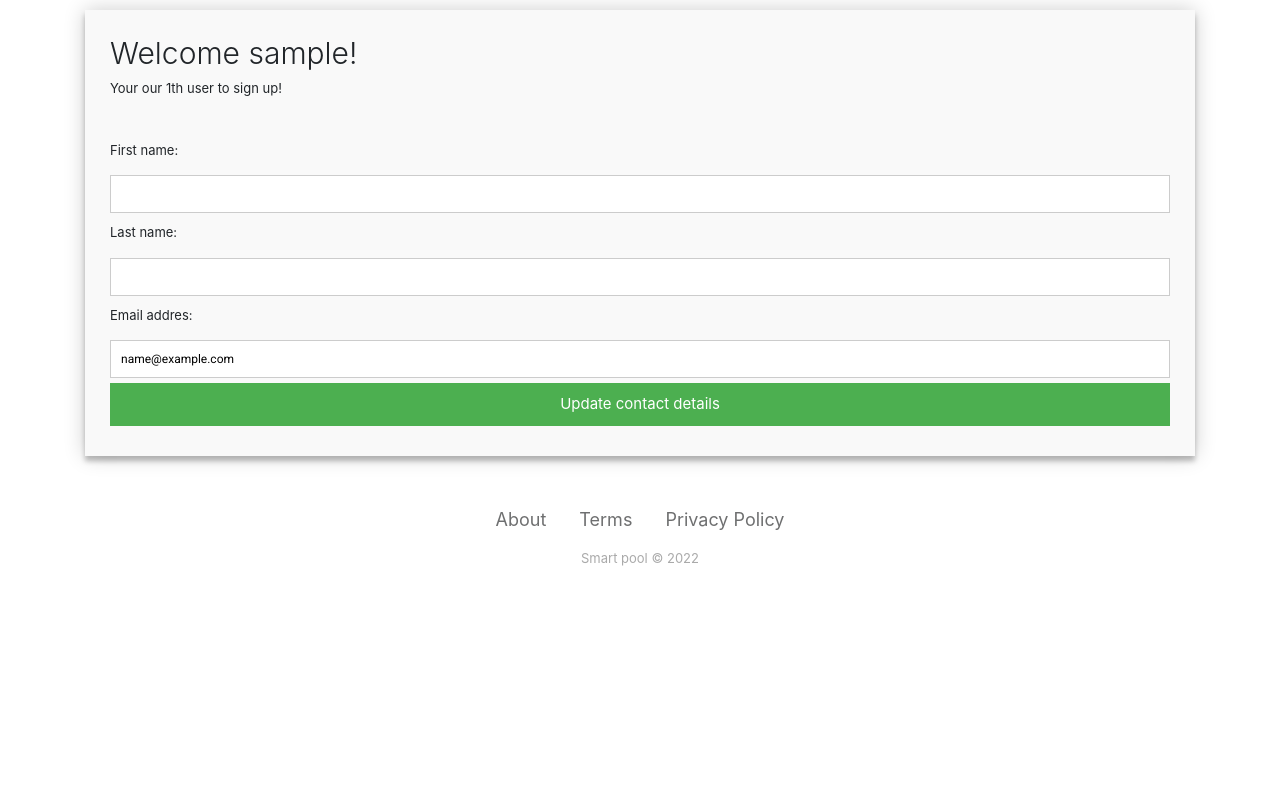
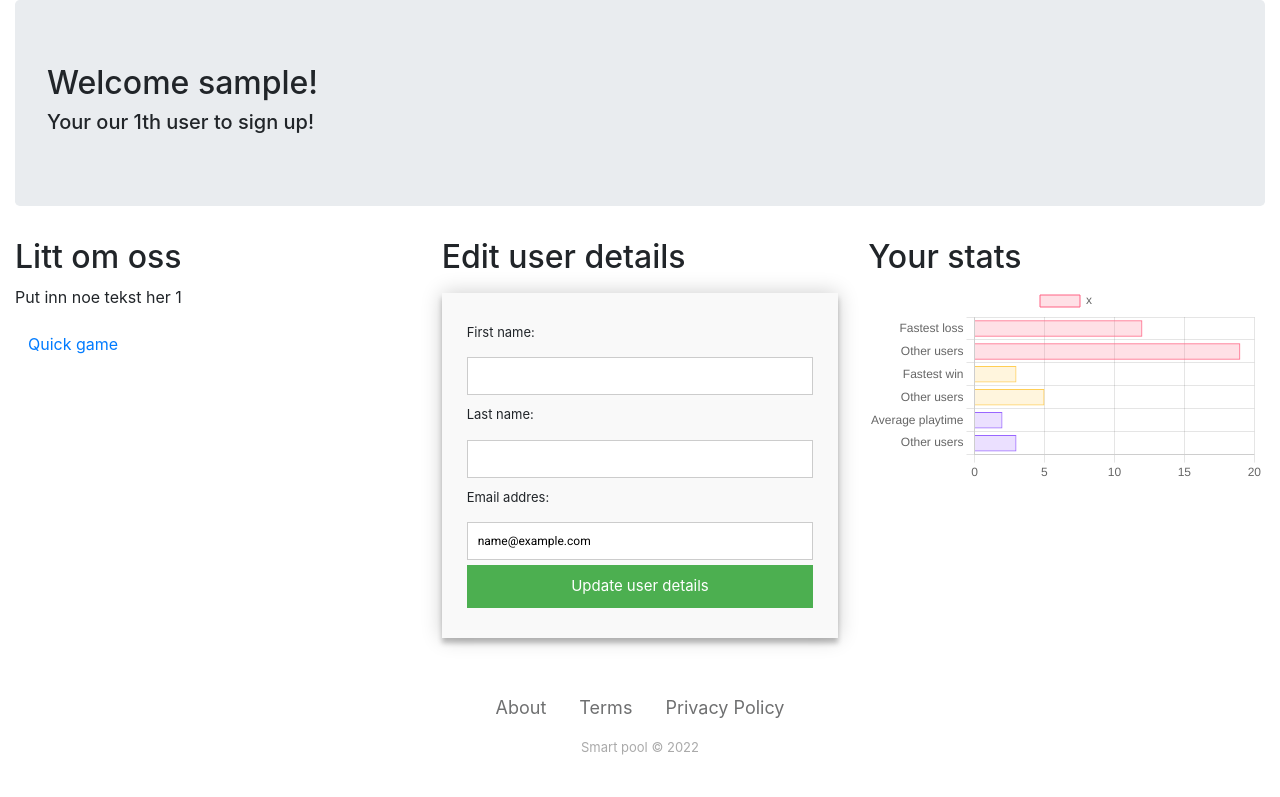
Before and after one commit to SanderBlom/PoolFrontend, a Node server app: page /user/dashboard in a window 1280 px wide. Shown: the part 106-903 px from the top of the page. Before the commit the page ends 672 px from the top, so only its background shows below. Run offline with Node 20, Linux system fonts and the light colour scheme; the visitor is signed in with stand-in values (Sample User, id 1); some libraries are stand-ins or nearby versions.

Commit message:
Redesigned profile page

```diff
--- a/server.js
+++ b/server.js
@@ -79,7 +79,7 @@ app.get("/login", checkNotAuth, (req, res) => {
 
     res.render("login", { title: 'login', message: req.flash('message') })
 })
-
+//Function to fetch login credentials and potentially login the user.The checkNotAuth is middleware to check if the usr/pw is valid
 app.post("/login", checkNotAuth, passport.authenticate('local', {
     successRedirect: '/user/dashboard',
     failureRedirect: '/login',
@@ -91,8 +91,6 @@ app.get("/", async (req, res) => {
         if (req.user) {
             var userid = req.user.id
             var username = req.user.username
-            var firstname = req.user.firstname
-            var lastname = req.user.lastname
             res.render('index', { message: req.flash('message'), username, user: userid, title: 'index' }) //Renderes the index websites and passes title for the navbar
         }
         else {
--- a/views/css/main.css
+++ b/views/css/main.css
@@ -93,6 +93,7 @@ input {
   margin: 0 auto;
   position: relative;
 }
+
 .centered-image {
   position: absolute;
   top: 50%;
--- a/views/profile.ejs
+++ b/views/profile.ejs
@@ -3,9 +3,10 @@
 
 <head>
 	<title>Your profile</title>
-	<link href="/css/profile.css" rel="stylesheet">
+	<link href="/css/main.css" rel="stylesheet">
 	<meta charset="UTF-8">
 	<meta name="viewport" content="width=device-width, initial-scale=1.0">
+	<script src="https://cdn.jsdelivr.net/npm/chart.js@3.7.0/dist/chart.min.js"></script>
 </head>
 
 <body>
@@ -13,49 +14,106 @@
 		<!-- Henter fram navbaren fra partials mappen -->
 		<%- include('partials/navbar', {username:username}) %>
 	</div>
+	<div class="container-fluid">
+		<div class="row">
+			<div class="col-md-12">
+				<div class="jumbotron">
+					<h2>Welcome <%=locals.username%>!</h2>
+					<h5>Your our <%=locals.user%>th user to sign up!</h5>
+				</div>
+			</div>
+		</div>
+		<div class="row">
+			<div class="col-md-4">
+				<h2>
+					Litt om oss
+				</h2>
+				<p>
+					Put inn noe tekst her 1
+				</p>
+				<p>
+					<a class="btn" href="#">Quick game</a>
+				</p>
 
-	<div class="container">
-		</form>
+			</div>
+			<div class="col-md-4">
+				<h2>
+					Edit user details
+				</h2>
+				<p>
 					<form id="boxed" method="POST">
-			<div>
-				<h3>Welcome <%=locals.username%>!</h3>
-				<h4>Your our <%=locals.user%>th user to sign up!</h4>
-			</div>
-			<% if(locals.message.length > 0) { %>
+						<% if(locals.message.length> 0) { %>
 							<div class="alert alert-success">
 								<%= message %>
 							</div>
 							<% }%>
-			<br>
-
 								<div>
-				<lable for="firstname">
-					First name:
-				</lable>
-
-				<input type="text" id="firstname" name="firstname" value="<%=locals.firstname%>"
-					required />
-			</div>
-
-			<div>
-				<lable for="lastname">
-					Last name:
-				</lable>
-				<input type="text" id="lastname" name="lastname" value="<%=locals.lastname%>"  required />
+									<lable for="firstname">First name:</lable>
+									<input type="text" id="firstname" name="firstname" value="<%=locals.firstname%>" required />
 								</div>
 								<div>
-				<lable for="email">
-					Email addres:
-				</lable>
-				<input type="email" id="email" name="email"  value="<%=locals.email%>" required />
+									<lable for="lastname">Last name:</lable>
+									<input type="text" id="lastname" name="lastname" value="<%=locals.lastname%>" required />
 								</div>
-				<button name="submit" type="submit" id="boxed-submit" data-submit="...Sending">Update contact details</button>
+								<div>
+									<lable for="email">Email addres:</lable>
+									<input type="email" id="email" name="email" value="<%=locals.email%>" required />
 								</div>
+								<button name="submit" type="submit" id="boxed-submit" data-submit="...Sending">Update user details</button>
 					</form>
+				</p>
+			</div>
+			<div class="col-md-4">
+				<h2>
+					Your stats
+				</h2>
+				<p>
+					<canvas id="myChart" width="400" height="200"></canvas>
+					<script>
+						const ctx = document.getElementById('myChart').getContext('2d');
+						const myChart = new Chart(ctx, {
+							type: 'bar',
+							data: {
+								labels: ['Fastest loss', 'Other users', 'Fastest win', 'Other users', 'Average playtime', 'Other users'],
+								datasets: [{
+									label: 'x',
+									data: [12, 19, 3, 5, 2, 3],
+									backgroundColor: [
+										'rgba(255, 99, 132, 0.2)',
+										'rgba(255, 99, 132, 0.2)',
+										'rgba(255, 206, 86, 0.2)',
+										'rgba(255, 206, 86, 0.2)',
+										'rgba(153, 102, 255, 0.2)',
+										'rgba(153, 102, 255, 0.2)'
+									],
+									borderColor: [
+										'rgba(255, 99, 132, 1)',
+										'rgba(255, 99, 132, 1)',
+										'rgba(255, 206, 86, 1)',
+										'rgba(255, 206, 86, 1)',
+										'rgba(153, 102, 255, 1)',
+										'rgba(153, 102, 255, 1)'
+									],
+									borderWidth: 1
+								}]
+							},
+							options: {
+								indexAxis: 'y',
+								scales: {
+									y: {
+										beginAtZero: true
+									}
+								}
+							}
+						});
+					</script>
+				</p>
+				<p>
 
-
-
-
+				</p>
+			</div>
+		</div>
+	</div>
 	<div>
 		<!-- Henter fram footer fra partials mappen -->
 		<%- include('partials/footer') %>
--- a/views/statistics.ejs
+++ b/views/statistics.ejs
@@ -27,7 +27,7 @@
 							const myChart = new Chart(ctx, {
 								type: 'bar',
 								data: {
-									labels: ['Red', 'Blue', 'Yellow', 'Green', 'Purple', 'Orange'],
+									labels: ['Player', 'Blue', 'Yellow', 'Green', 'Purple', 'Orange'],
 									datasets: [{
 										label: '# of Votes',
 										data: [12, 19, 3, 5, 2, 3],
```
Also changed, not shown: views/index.ejs (+8 -1 lines). Lines whose indentation alone changed are shown as unchanged.
